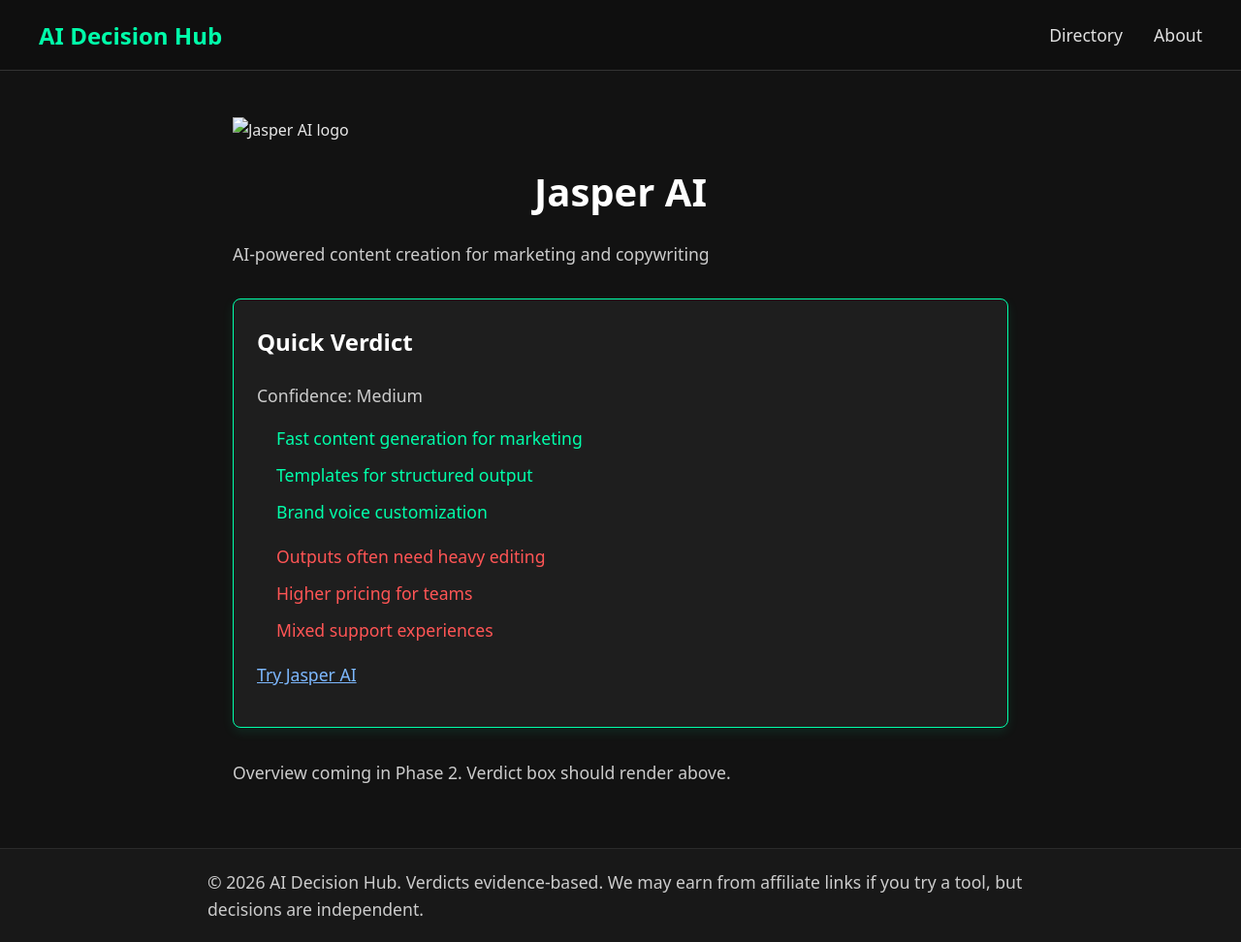
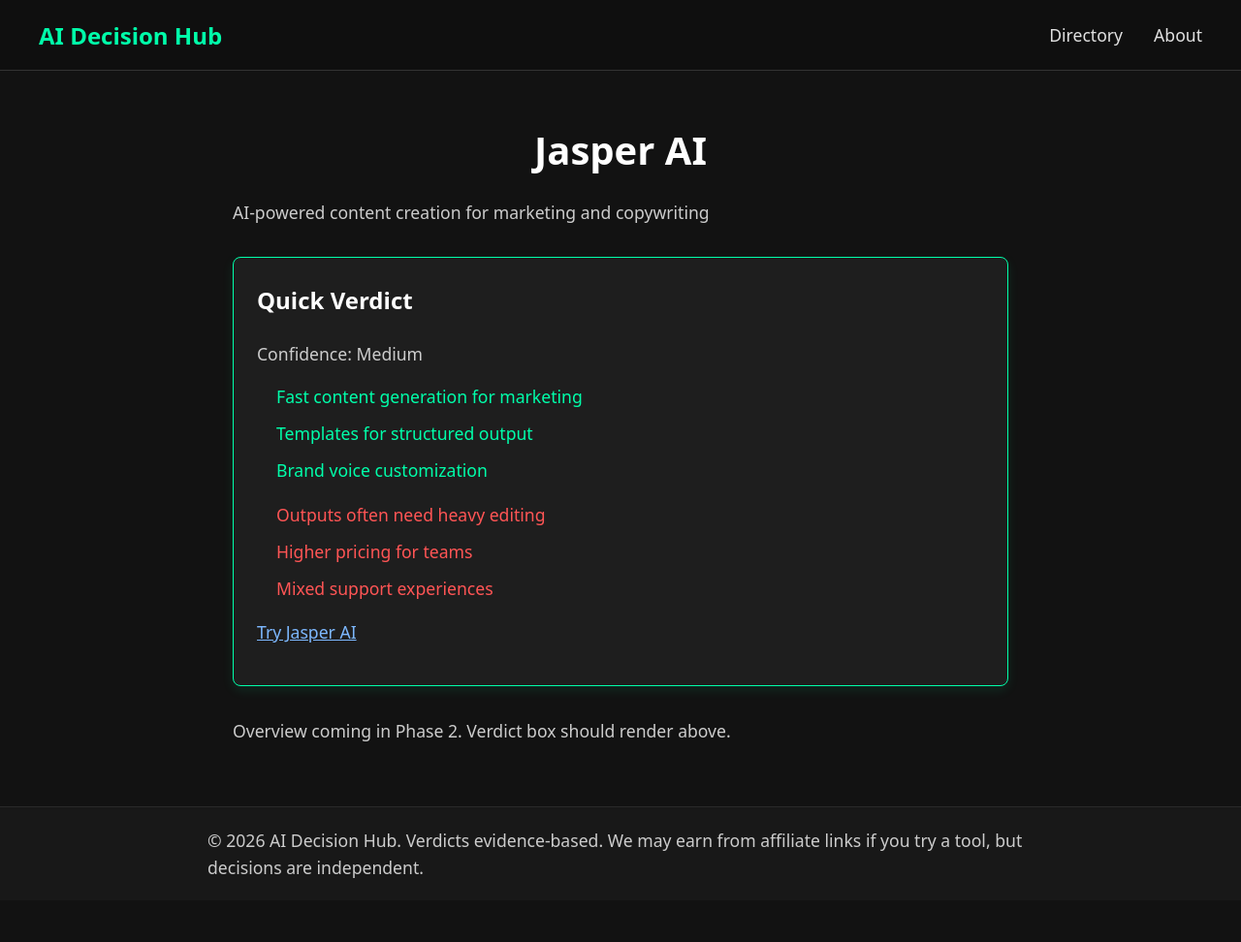
Before and after one commit to toddfromstatefarm-debug/AI-WIKI, a Jekyll site: the page built from tools/jasper-ai.md, in a window 1280 px wide. Shown: the whole page at 97% size. Built offline with Jekyll 4.4.1, drawn with Linux system fonts in a browser that asks for light colours; after the commit the page ends 929 px from its top, so only the background shows below that.

Commit message:
Remove broken Jasper logo reference

```diff
--- a/tools/jasper-ai.md
+++ b/tools/jasper-ai.md
@@ -2,7 +2,6 @@
 layout: tool
 tool_name: "Jasper AI"
 tagline: "AI-powered content creation for marketing and copywriting"
-logo_url: "/assets/images/tools/jasper-ai/logo.jpg"
 pricing_tiers:
   - tier: "Pro"
     price: "$69/mo (monthly) or $59/mo (yearly)"
```
